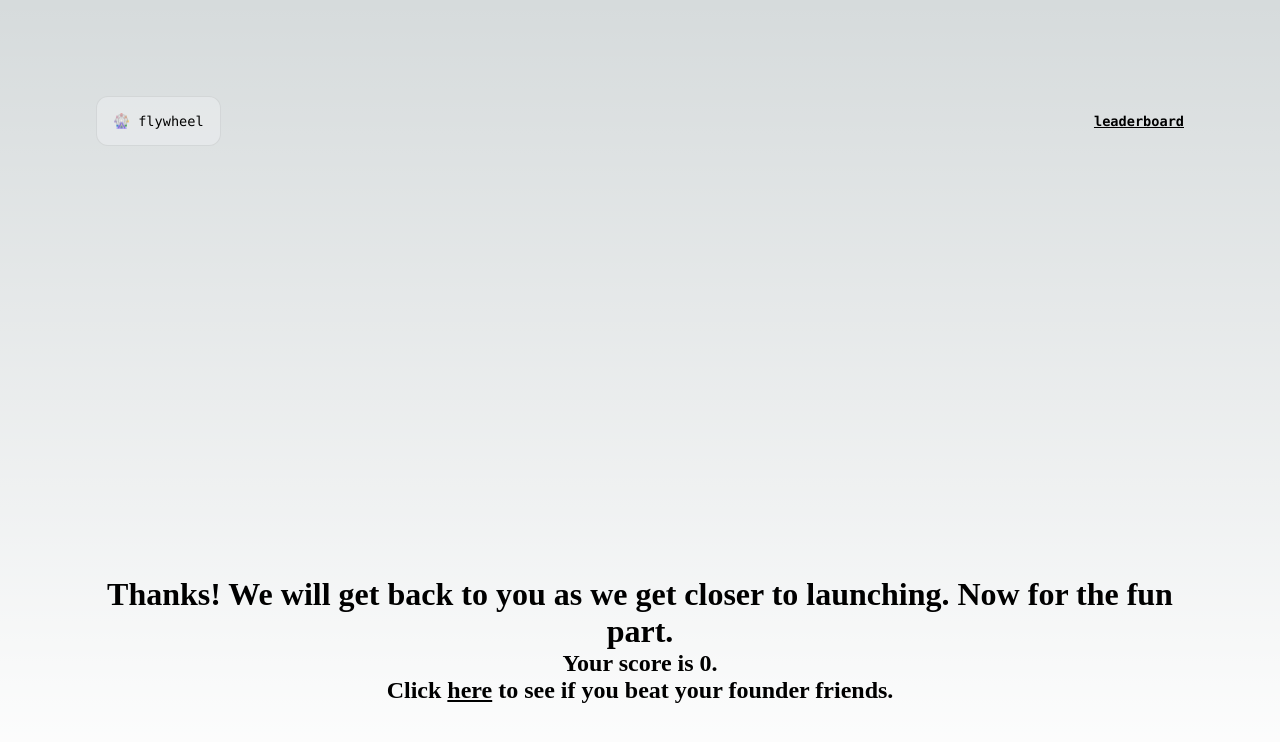
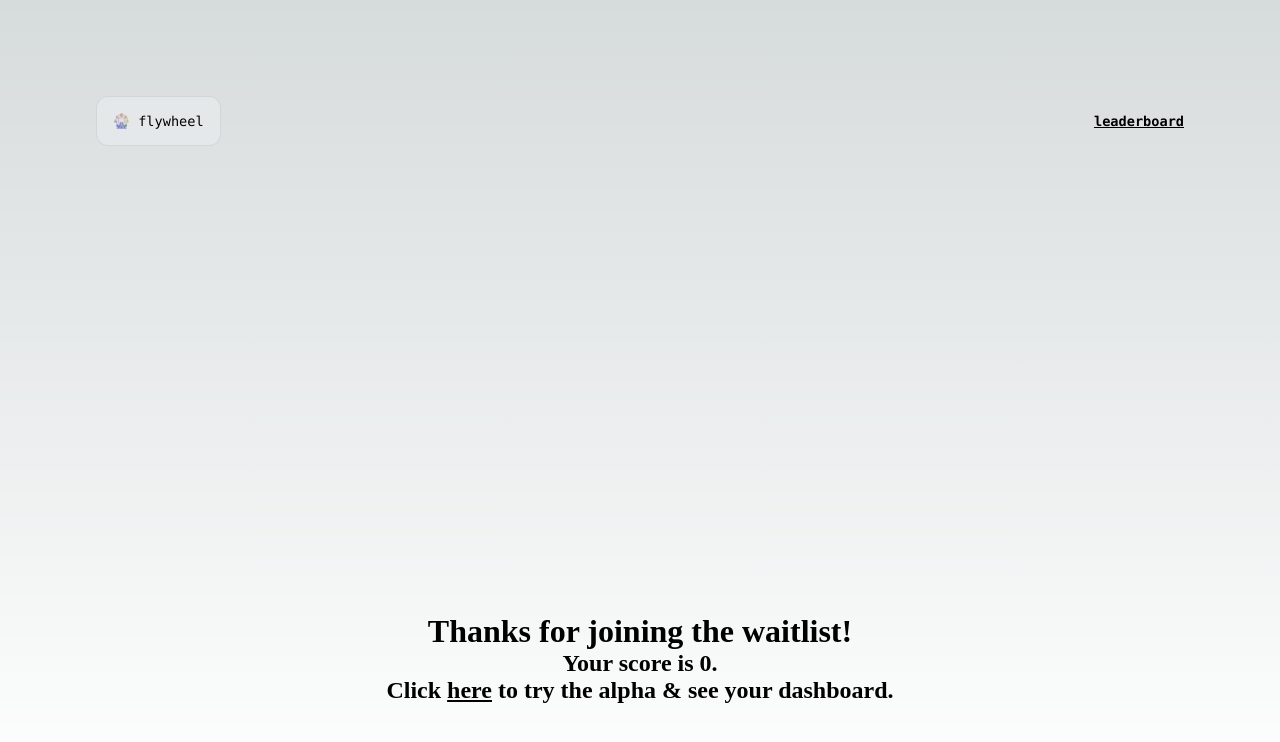
Before and after one commit to dylanintech/flywheel, a Next.js app: page / in a window 1280 px wide. Both pictures are taken after typing "Sample", "Sample", "Sample", "Sample", "Sample" into the empty fields and a click on the button "see if you are beating your friends". Shown: the top 742 px of the page. Built offline with nearby package versions, Linux system fonts and the light colour scheme; no server answers.

Commit message:
added link to alpha

```diff
--- a/pages/index.js
+++ b/pages/index.js
@@ -47,9 +47,9 @@ export default function Home() {
           <Link className={styles.leaderboardlink} href="/leaderboard">leaderboard</Link>
         </div>
         {hasSubmitted ? <div className={styles.formheadercontainer}>
-          <h1>Thanks! We will get back to you as we get closer to launching. Now for the fun part.</h1>
+          <h1>Thanks for joining the waitlist!</h1>
           <h2>Your score is {score}.</h2>
-          <h2>Click <Link className={styles.leaderboardlink} href="/leaderboard">here</Link> to see if you beat your founder friends.</h2>
+          <h2>Click <a className={styles.leaderboardlink} href="https://flywheel-app.vercel.app/" target='none'>here</a> to try the alpha & see your dashboard.</h2>
         </div> :
                 <div className={styles.formcontainer}>
                   <h2>fill out this form to join the <span className={styles.leaderboardcrossout}>leaderboard</span> waitlist.</h2>
```
